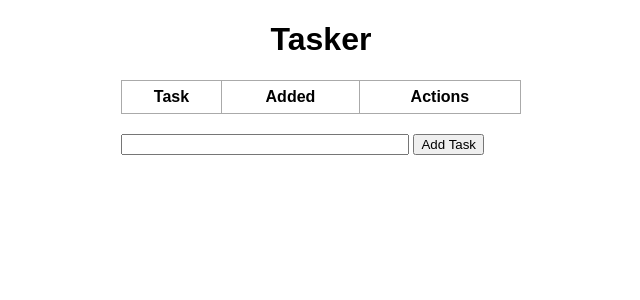
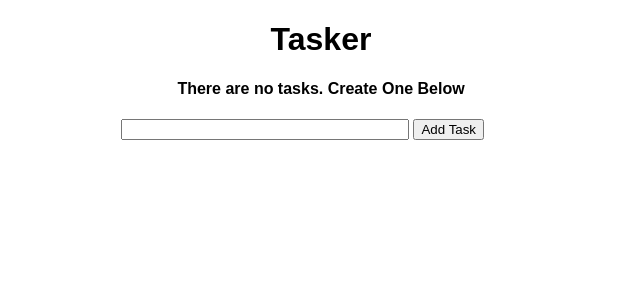
Before and after one commit to FinchMF/tasker, a Flask app: page / in a window 1280 px wide. Shown: the top 300 px of the page, without its empty margins (319-959 px from the left). Run offline with Flask 2, Linux system fonts and the light colour scheme; data that the repository does not hold is empty.

Commit message:
added conditional page

```diff
--- a/templates/index.html
+++ b/templates/index.html
@@ -8,6 +8,10 @@
 <div class='content'>
 
     <h1 style="text-align: center">Tasker</h1>
+    {% if tasks|length < 1 %}
+    <h4 style="text-align: center"> There are no tasks. Create One Below</h4>
+
+    {% else %}
     <table>
         <tr>
             <th>Task</th>
@@ -26,6 +30,7 @@
             </tr>
         {% endfor %}
     </table>
+    {% endif %}
     <div class="form">
         <form action='/' method="POST">
             <input type="text" name="content" id="content">
```
Also changed, not shown: data.db.
